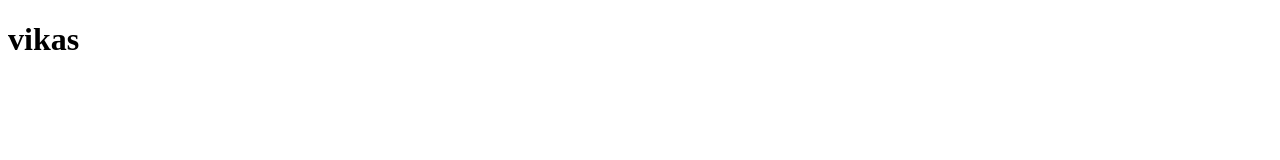
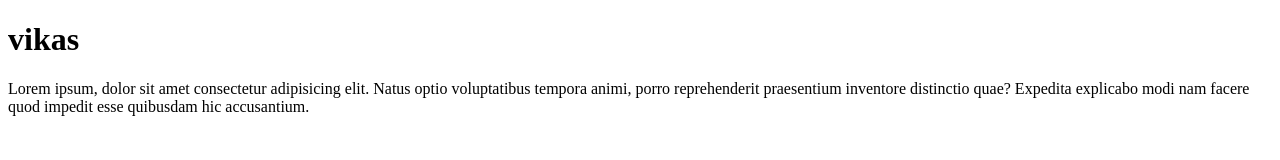
Before and after one commit to Govardh1/meesho, a plain HTML site: page index.html in a window 1280 px wide. Drawn offline with Linux system fonts and the light colour scheme.

Commit message:
added paragraph
added paragraph

```diff
--- a/index.html
+++ b/index.html
@@ -7,5 +7,6 @@
 </head>
 <body>
     <h1>vikas</h1>
+    <p>Lorem ipsum, dolor sit amet consectetur adipisicing elit. Natus optio voluptatibus tempora animi, porro reprehenderit praesentium inventore distinctio quae? Expedita explicabo modi nam facere quod impedit esse quibusdam hic accusantium.</p>
 </body>
 </html>
```
